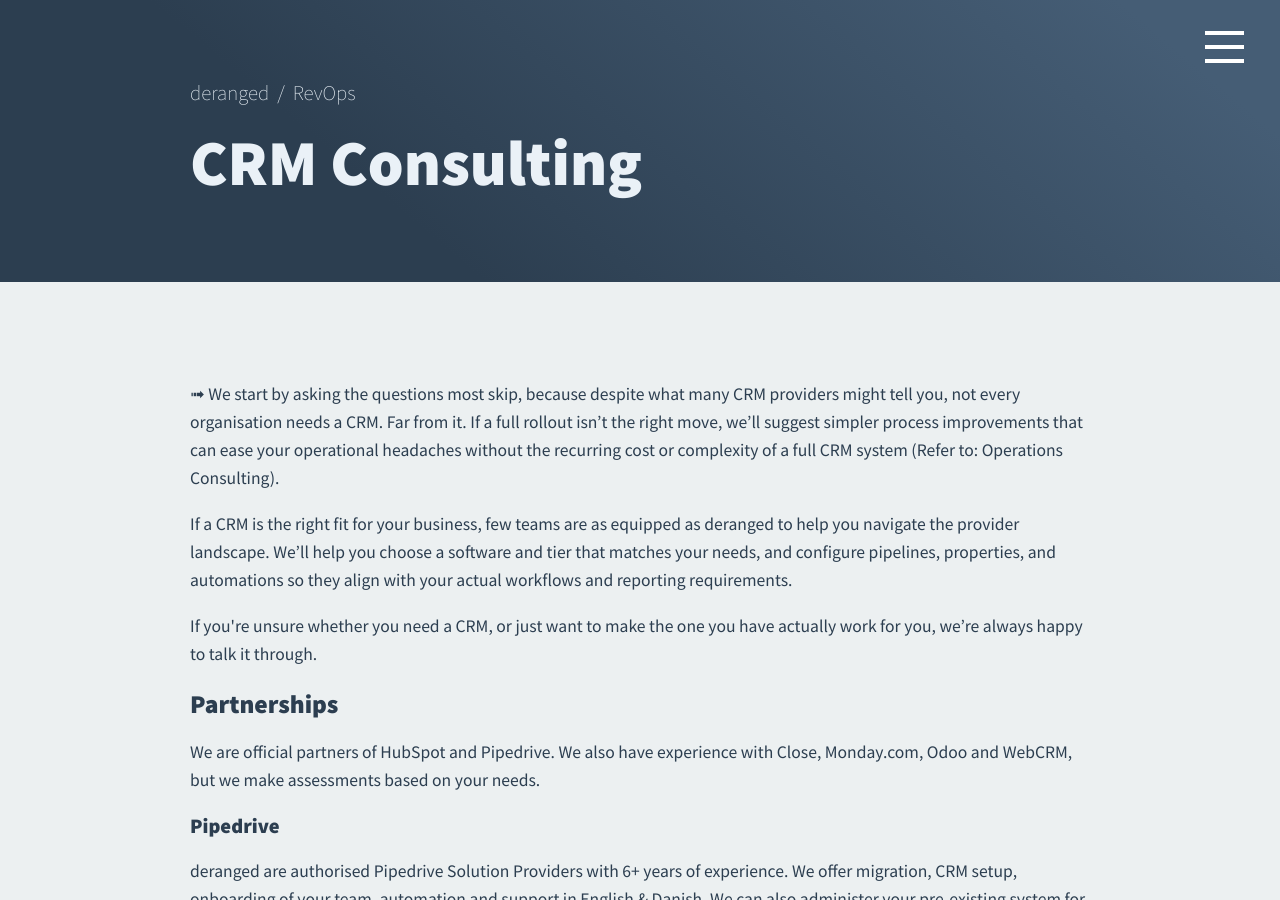
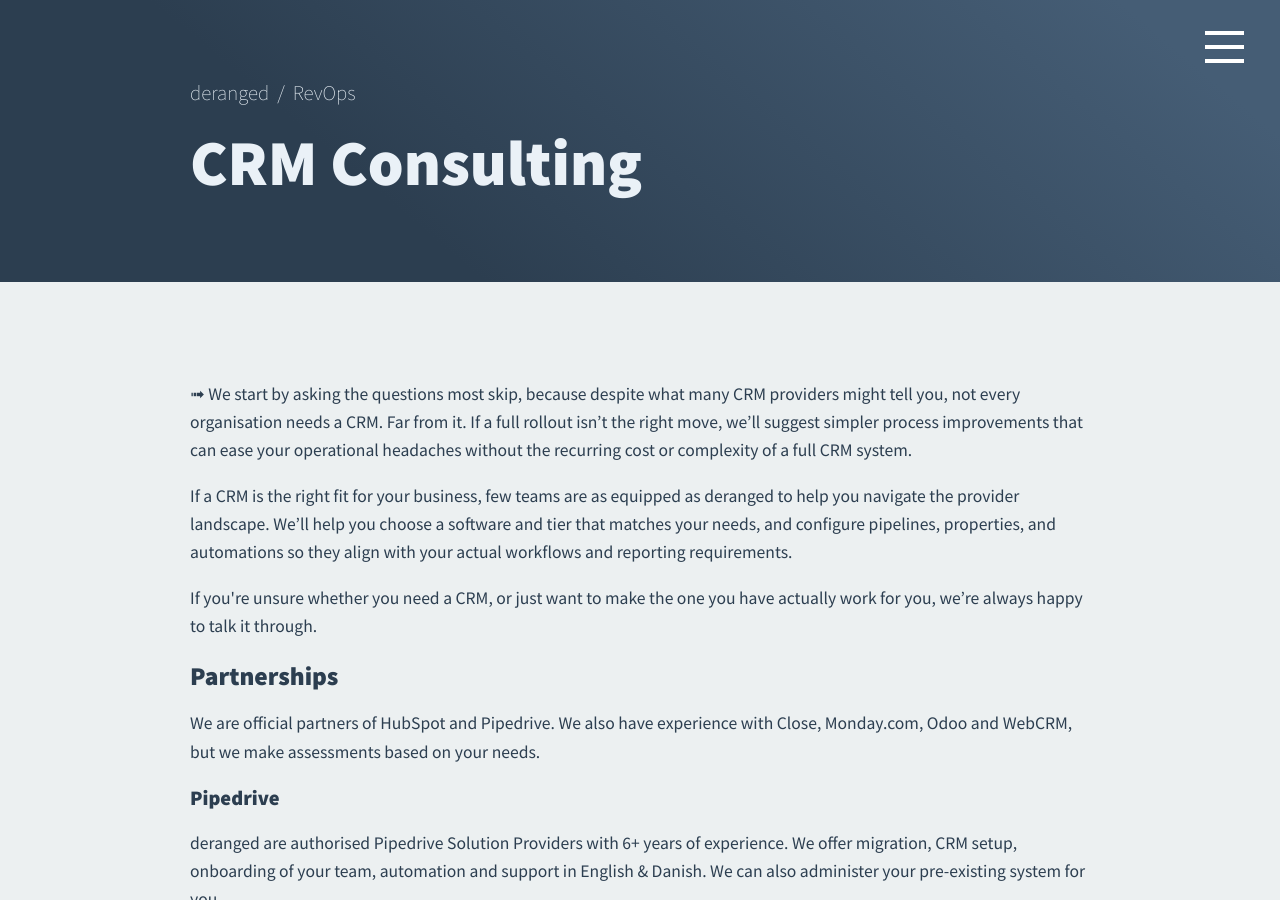
Before and after one commit to derangeddk/deranged.dk, a Jekyll site: the page built from revops/crm.html, in a window 1280 px wide and 900 px high. Built offline with Jekyll 4.4.1, drawn with Linux system fonts in a browser that asks for light colours; comment, search, counter and statistics services are not loaded.

Commit message:
crm service text fix

```diff
--- a/revops/crm.html
+++ b/revops/crm.html
@@ -6,7 +6,7 @@ excerpt: "If a CRM is the right fit for your business, few teams are as equipped
 sitemap_include: 'yes'
 ---
 <p>
-    ➟ We start by asking the questions most skip, because despite what many CRM providers might tell you, not every organisation needs a CRM. Far from it. If a full rollout isn&#8217;t the right move, we&#8217;ll suggest simpler process improvements that can ease your operational headaches without the recurring cost or complexity of a full CRM system (Refer to: Operations Consulting).
+    ➟ We start by asking the questions most skip, because despite what many CRM providers might tell you, not every organisation needs a CRM. Far from it. If a full rollout isn&#8217;t the right move, we&#8217;ll suggest simpler process improvements that can ease your operational headaches without the recurring cost or complexity of a full CRM system.
 </p>
 <p>
     If a CRM is the right fit for your business, few teams are as equipped as deranged to help you navigate the provider landscape. We&#8217;ll help you choose a software and tier that matches your needs, and configure pipelines, properties, and automations so they align with your actual workflows and reporting requirements.
```
